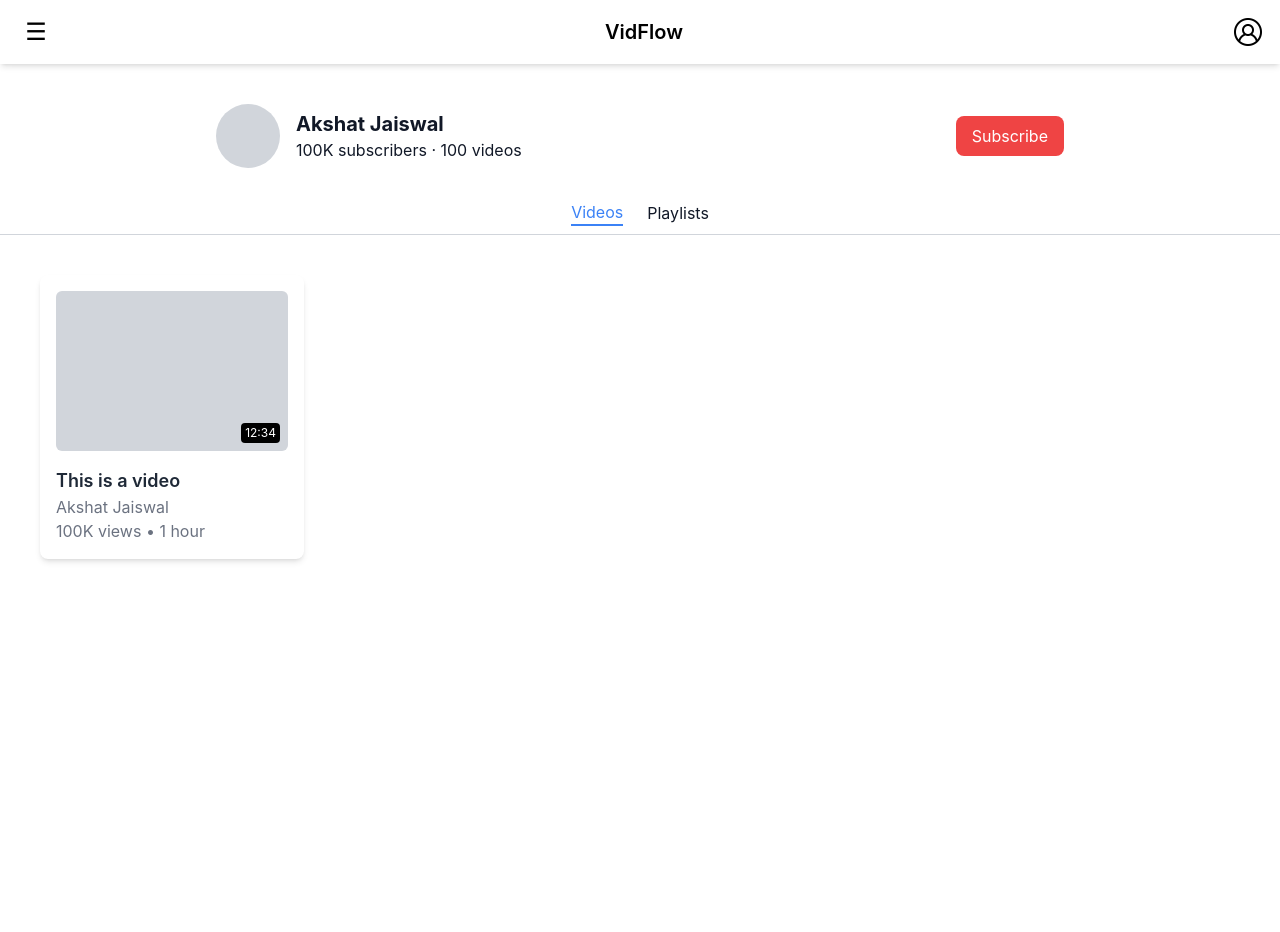
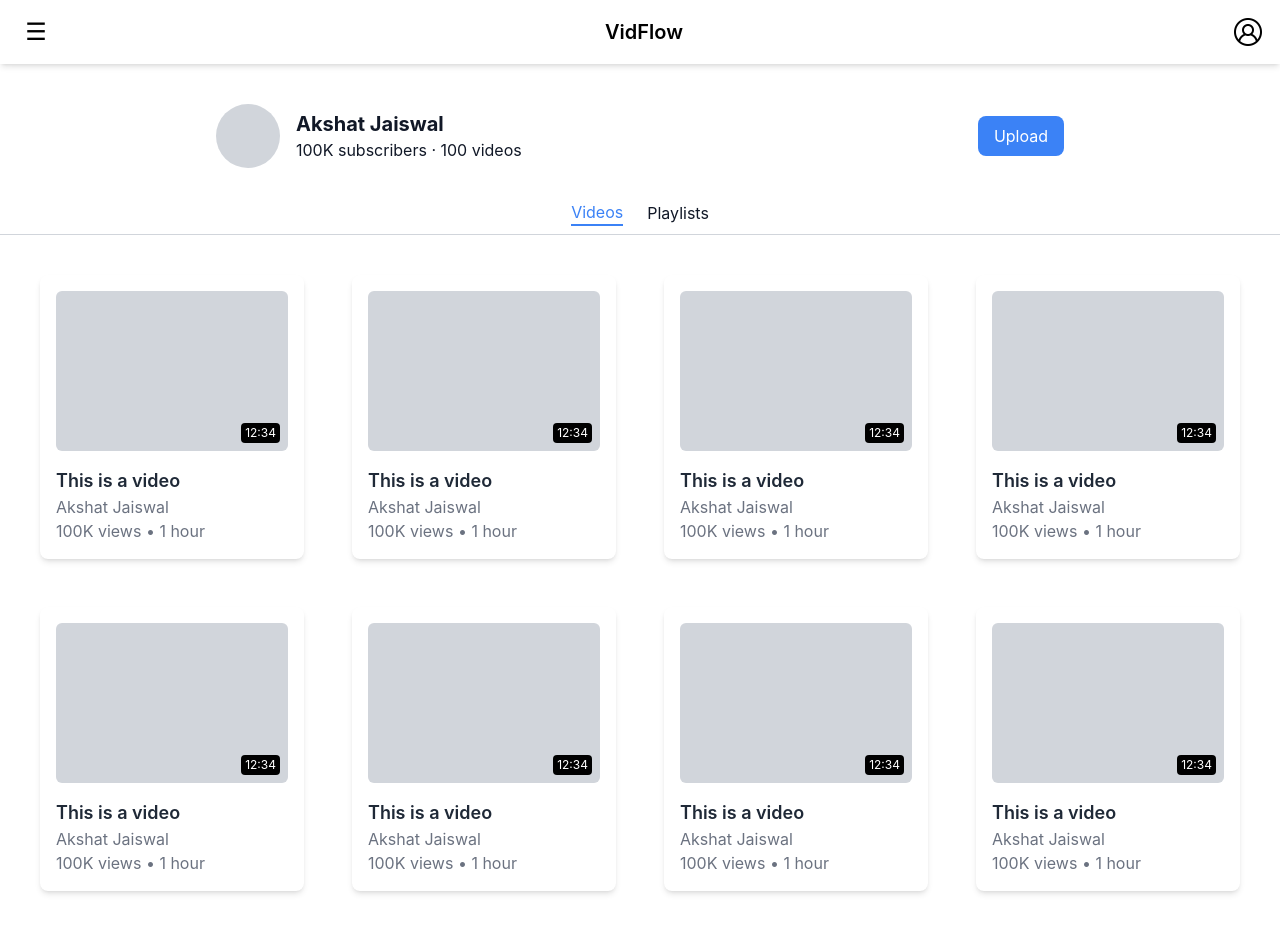
Before and after one commit to ajais-25/vidflow, a React (Vite) app in the folder client/: page /dashboard in a window 1280 px wide. Shown: the top 932 px of the page. Before the commit the page ends 800 px from the top, so only its background shows below. Built offline with nearby package versions, Linux system fonts and the light colour scheme.

Commit message:
fix dashboard

```diff
--- a/client/src/components/ChannelDashboard/DashboardBottom.jsx
+++ b/client/src/components/ChannelDashboard/DashboardBottom.jsx
@@ -6,9 +6,25 @@ const DashboardBottom = ({ tabSelected }) => {
   return (
     <div className="p-6 w-full mx-auto grid grid-cols-1 md:grid-cols-2 lg:grid-cols-4 gap-4">
       {tabSelected === "videos" ? (
-        <VideoCard isChannelDashboard={true} />
+        <>
+          <VideoCard isChannelDashboard={true} />
+          <VideoCard isChannelDashboard={true} />
+          <VideoCard isChannelDashboard={true} />
+          <VideoCard isChannelDashboard={true} />
+          <VideoCard isChannelDashboard={true} />
+          <VideoCard isChannelDashboard={true} />
+          <VideoCard isChannelDashboard={true} />
+          <VideoCard isChannelDashboard={true} />
+        </>
       ) : (
-        <Playlist title="Playlist 1" />
+        <>
+          <Playlist title="Playlist 1" />
+          <Playlist title="Playlist 2" />
+          <Playlist title="Playlist 3" />
+          <Playlist title="Playlist 4" />
+          <Playlist title="Playlist 5" />
+          <Playlist title="Playlist 6" />
+        </>
       )}
     </div>
   );
--- a/client/src/components/ChannelDashboard/DashboardTop.jsx
+++ b/client/src/components/ChannelDashboard/DashboardTop.jsx
@@ -1,11 +1,12 @@
 import React, { useState } from "react";
 
 const DashboardTop = () => {
-  const [isOwner, setIsOwner] = useState(false);
+  const [isOwner, setIsOwner] = useState(true);
+  const [isSubscribed, setIsSubscribed] = useState(false);
 
   return (
     <div className="p-6 max-w-4xl mx-auto">
-      <div className="flex items-center justify-between">
+      <div className="flex flex-col sm:flex-row gap-6 sm:gap-0 items-center justify-between">
         <div className="flex items-center space-x-4">
           <div className="w-16 h-16 rounded-full bg-gray-300 dark:bg-gray-700" />
           <div>
@@ -13,16 +14,34 @@ const DashboardTop = () => {
             <p>100K subscribers · 100 videos</p>
           </div>
         </div>
-        {/* <button className="bg-red-500 text-white px-4 py-2 rounded-lg">
-          Subscribe
-        </button> */}
-        <button
+        {/* <button
           className={`${
             isOwner ? "bg-blue-500" : "bg-red-500"
           } text-white transition-all duration-300 active:scale-95 px-4 py-2 rounded-lg`}
         >
           {isOwner ? "Upload" : "Subscribe"}
-        </button>
+        </button> */}
+        {!isOwner && !isSubscribed && (
+          <button
+            className="bg-red-500 text-white transition-all duration-300 active:scale-95 px-4 py-2 rounded-lg"
+            onClick={() => setIsSubscribed(true)}
+          >
+            Subscribe
+          </button>
+        )}
+        {!isOwner && isSubscribed && (
+          <button
+            className="bg-gray-500 text-white transition-all duration-300 active:scale-95 px-4 py-2 rounded-lg"
+            onClick={() => setIsSubscribed(false)}
+          >
+            Unsubscribe
+          </button>
+        )}
+        {isOwner && (
+          <button className="bg-blue-500 text-white transition-all duration-300 active:scale-95 px-4 py-2 rounded-lg">
+            Upload
+          </button>
+        )}
       </div>
     </div>
   );
```
